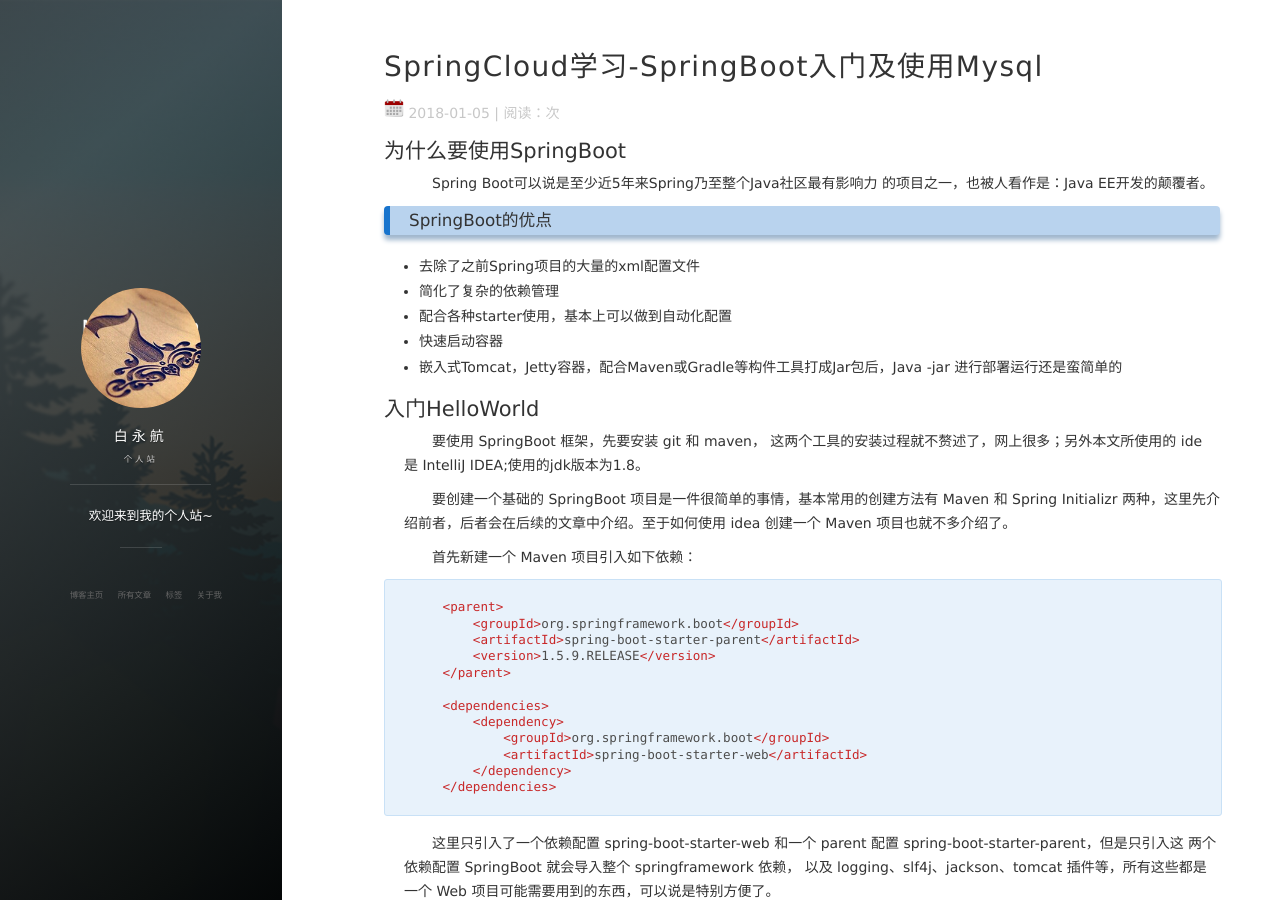
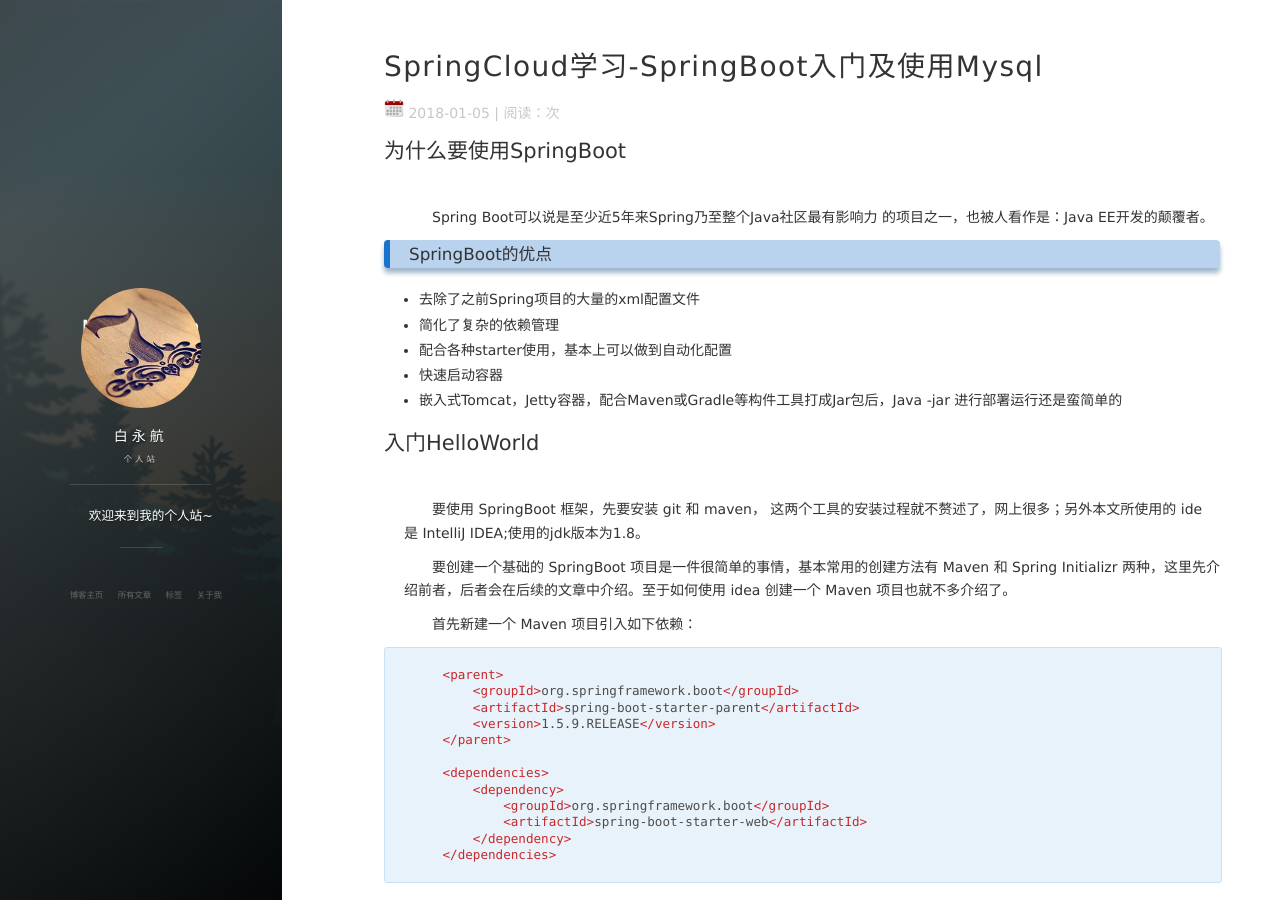
Before and after one commit to MadridSeven/MadridSeven.github.io, a Jekyll site: the page built from _posts/2018-01-05-SpringCloud学习-SpringBoot入门及使用Mysql.md, in a window 1280 px wide and 900 px high. Built offline with Jekyll 4.4.1, drawn with Linux system fonts in a browser that asks for light colours; nearby versions of some CDN libraries; comment, search, counter and statistics services are not loaded.

Commit message:
new article

```diff
--- a/_posts/2018-01-05-SpringCloud学习-SpringBoot入门及使用Mysql.md
+++ b/_posts/2018-01-05-SpringCloud学习-SpringBoot入门及使用Mysql.md
@@ -8,6 +8,8 @@ tag: JAVA进阶学习
 ---
 
 ## 为什么要使用SpringBoot
+
+&emsp;&emsp;
 
 &emsp;&emsp;Spring Boot可以说是至少近5年来Spring乃至整个Java社区最有影响力
 的项目之一，也被人看作是：Java EE开发的颠覆者。
@@ -20,7 +22,12 @@ tag: JAVA进阶学习
 - 快速启动容器
 - 嵌入式Tomcat，Jetty容器，配合Maven或Gradle等构件工具打成Jar包后，Java -jar 进行部署运行还是蛮简单的
 
+
+
+
 ## 入门HelloWorld
+
+&emsp;&emsp;
 
 &emsp;&emsp;要使用 SpringBoot 框架，先要安装 git 和 maven，
 这两个工具的安装过程就不赘述了，网上很多；另外本文所使用的 ide 是 IntelliJ IDEA;使用的jdk版本为1.8。
@@ -92,6 +99,8 @@ server:
 &emsp;&emsp;该实例的代码发布在我的github中，链接：https://github.com/MadridSeven/learning-spring-boot/tree/master/spring-boot-hello
 
 ## SpringBoot 使用Mysql
+
+&emsp;&emsp;
 
 &emsp;&emsp; 为了使用 JPA 和 Mysql，首先在工程中引入它们的 Maven 依赖，代码如下：
 
```
